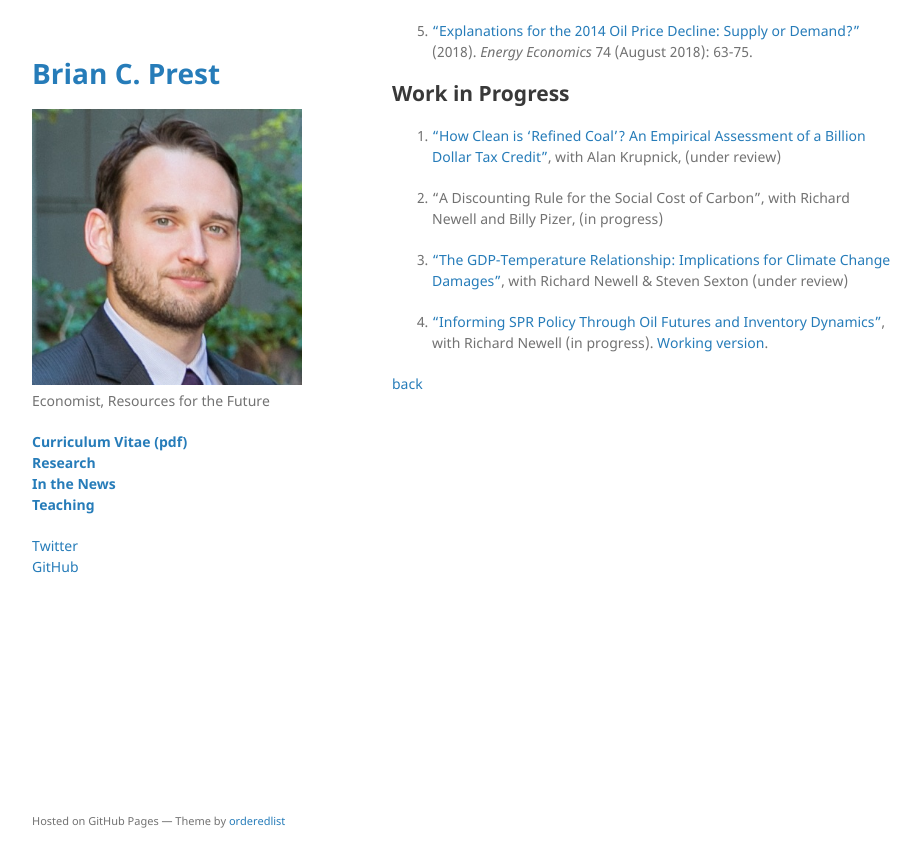
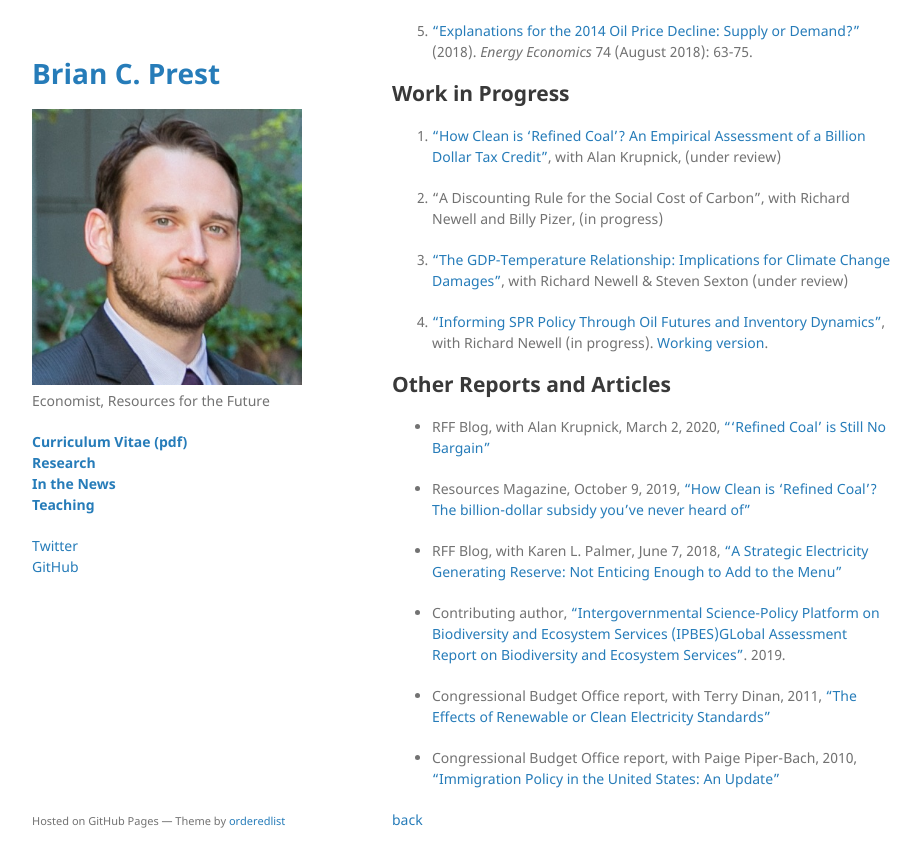
Before and after one commit to bprest/bprest.github.io, a Jekyll site: the page built from research.md, in a window 1280 px wide and 900 px high, scrolled down 506 px. Shown: the top 867 px of the window, without its empty margins (178-1099 px from the left). Built offline with Jekyll 4.4.1, drawn with Linux system fonts in a browser that asks for light colours; our own code applies the rules of GitHub Pages for plain Markdown files.

Commit message:
Website: move reports/articles to research page

```diff
--- a/research.md
+++ b/research.md
@@ -26,6 +26,19 @@ layout: default
 
 1. [“Informing SPR Policy Through Oil Futures and Inventory Dynamics”](http://www.nber.org/papers/w23974), with Richard Newell (in progress). [Working version](http://bit.ly/Newell_Prest_SPR_Draft).
 
+## Other Reports and Articles
+
+* RFF Blog, with Alan Krupnick, March 2, 2020, ["'Refined Coal' is Still No Bargain"](https://www.resourcesmag.org/common-resources/refined-coal-is-still-no-bargain/)
+
+* Resources Magazine, October 9, 2019, ["How Clean is 'Refined Coal'? The billion-dollar subsidy you've never heard of"](https://www.resourcesmag.org/archives/how-clean-is-refined-coal/)
+
+* RFF Blog, with Karen L. Palmer, June 7, 2018, ["A Strategic Electricity Generating Reserve: Not Enticing Enough to Add to the Menu"](http://www.rff.org/blog/2018/strategic-electricity-generating-reserve-not-enticing-enough-add-menu)
+
+* Contributing author, ["Intergovernmental Science-Policy Platform on Biodiversity and Ecosystem Services (IPBES)GLobal Assessment Report on Biodiversity and Ecosystem Services"](https://ipbes.net/global-assessment). 2019.
+
+* Congressional Budget Office report, with Terry Dinan, 2011, ["The Effects of Renewable or Clean Electricity Standards"](http://www.cbo.gov/sites/default/files/cbofiles/ftpdocs/121xx/doc12166/07-26-energy.pdf)
+
+* Congressional Budget Office report, with Paige Piper-Bach, 2010, ["Immigration Policy in the United States: An Update"](http://www.cbo.gov/sites/default/files/cbofiles/ftpdocs/119xx/doc11959/12-03-immigration_chartbook.pdf)
 
 
 [back](./)
```
Also changed, not shown: in-the-news.md (+0 -7 lines).
